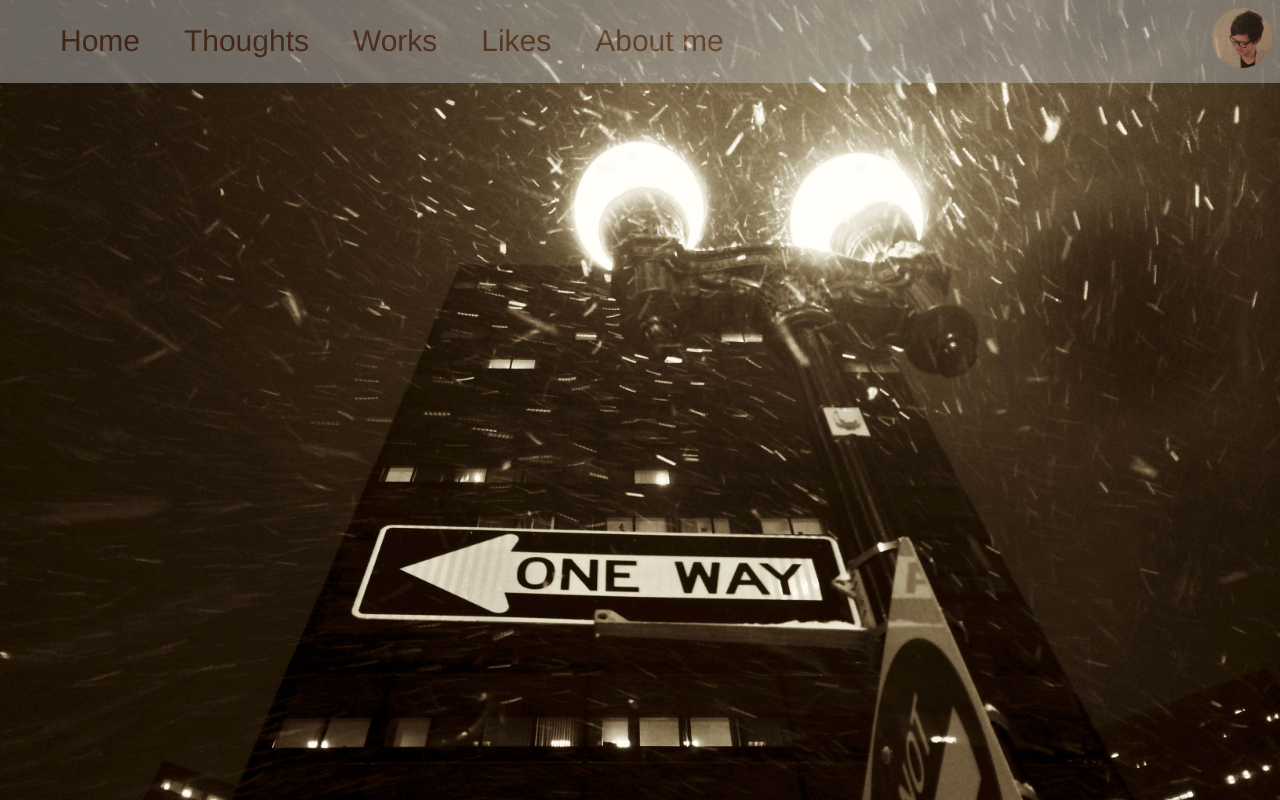
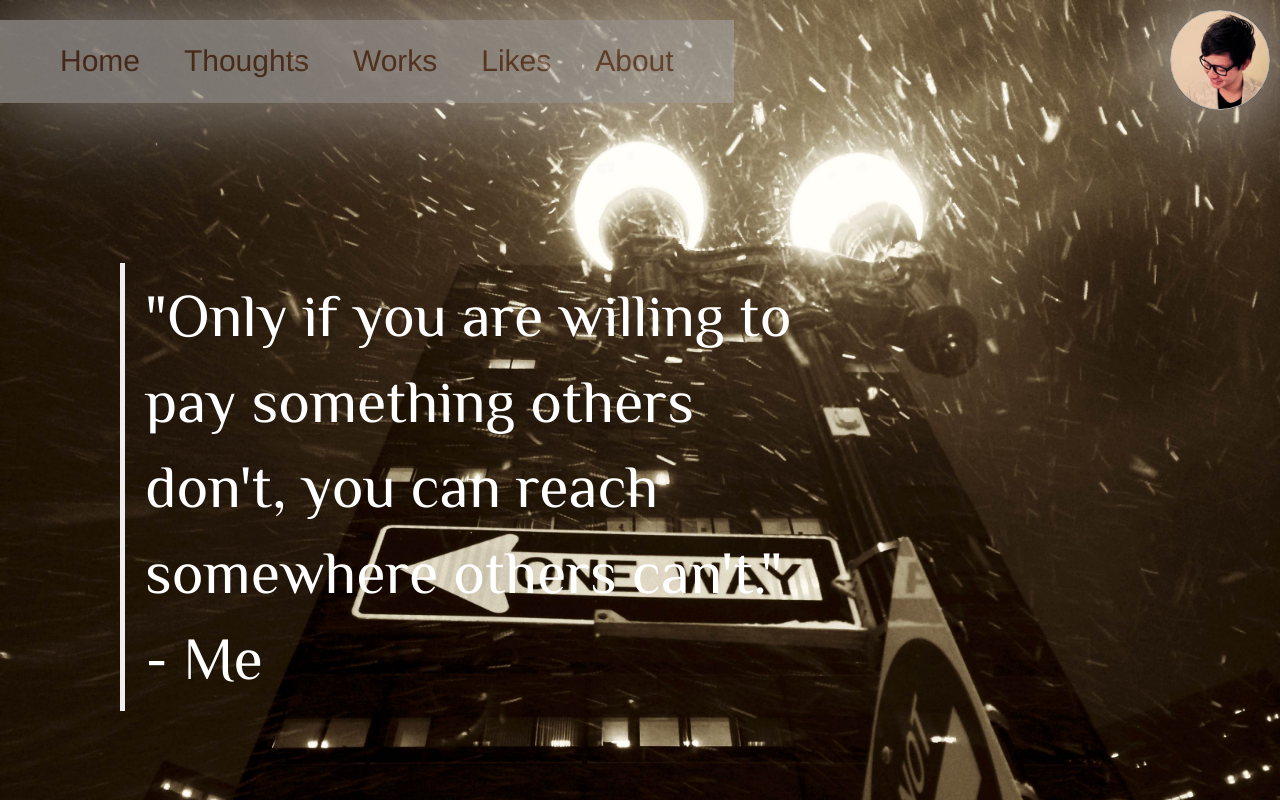
Before and after one commit to HDR-/project-i, a plain HTML site: page index.html in a window 1280 px wide. Drawn offline with nearby package versions, Linux system fonts and the light colour scheme.

Commit message:
shadowing, quotes and navigation bar redesign

```diff
--- a/index.html
+++ b/index.html
@@ -3,15 +3,24 @@
     <head>
         <link rel="stylesheet" type="text/css" href="styles.css" />
         <link rel="stylesheet" href="//netdna.bootstrapcdn.com/bootstrap/3.1.1/css/bootstrap.min.css">
+        <link href='http://fonts.googleapis.com/css?family=Philosopher' rel='stylesheet' type='text/css'>
+        <script src="scripts.js"></script>
     </head>
     <body>
-        <ul class="navigation-bar">
-            <li class="navigation-item">Home</li>
-            <li class="navigation-item">Thoughts</li>
-            <li class="navigation-item">Works</li>
-            <li class="navigation-item">Likes</li>
-            <li class="navigation-item">About me</li>
-            <li class="navigation-icon"></li>
+        <div id="navigation-icon" class="led-external-shadow"></div>
+        <ul id="navigation-bar" class="led-external-shadow led-internal-shadow">
+            <li>Home</li>
+            <li>Thoughts</li>
+            <li>Works</li>
+            <li>Likes</li>
+            <li>About</li>
         </ul>
+        <blockquote id="quote">"Only if you are willing to pay something others don't, you can reach somewhere others can't." - Me</blockquote>
+        <div id="about-me-panel">
+            <img src="me.jpg" alt="My picture" />
+            <h3>Heng Du</h3>
+            <h4>Engineer</h4>
+            <p>Something about me goes here...</p>
+        </div>
     </body>
 </html>
--- a/styles.css
+++ b/styles.css
@@ -2,6 +2,7 @@ body {
     background-image: url(background5.jpg);
     background-repeat: no-repeat;
     background-size: cover;
+    background-color: black;
 }
 
 #background-img {
@@ -12,35 +13,67 @@ body {
     left: 0px;
 }
 
-ul.navigation-bar {
+#navigation-bar {
     list-style-type: none;
     background-color: #b4b4b4;
-    display: block;
-    opacity: 0.5;
+    display: inline-block;
+    opacity: 0.6;
+    padding-right: 40px;
+    margin-top: 20px;
+
 }
 
-li.navigation-item {
+#navigation-bar>li {
     display: inline-block;
     padding: 20px;
-    margin: 0;
     font-family: "HelveticaNeue-Light", "Helvetica Neue Light", "Helvetica Neue", Helvetica, Arial, "Lucida Grande", sans-serif;
     font-weight: 300;
     font-size: 30px;
     color: #5c3320;
 }
 
-li.navigation-item:hover {
-    background-color: #FFFFFF;
+#navigation-bar>li:hover {
+    background-color: #ffffff;
+    opacity: 1;
+    box-shadow: 0 0px 80px 20px #ffffff;
 }
 
-li.navigation-icon {
-    display: inline-block;
+#navigation-icon {
     background-image: url(me.jpg);
     background-size: cover;
     background-position: center;
     float: right;
-    margin: 8px;
-    height: 60px;
-    width: 60px;
-    border-radius: 60px;
+    margin: 10px;
+    height: 100px;
+    width: 100px;
+    border-radius: 100px;
+    border: 1px solid #b4b4b4;
 }
+
+#navigation-icon:hover {
+    box-shadow: 0 0px 80px 20px #ffffff;
+}
+
+.led-external-shadow {
+    box-shadow: 0px 0px 100px #ffffff;
+}
+
+blockquote {
+    font-family: 'Philosopher', sans-serif;
+    color: #ffffff;
+    width: auto;
+}
+
+#quote {
+    font-size: 60px;
+    position: relative;
+    width: 700px;
+    top: 150px;
+    left: 120px;
+}
+
+#about-me-panel {
+    border: 2px solid #b4b4b4;
+    width: auto;
+    display: none;
+}
```
